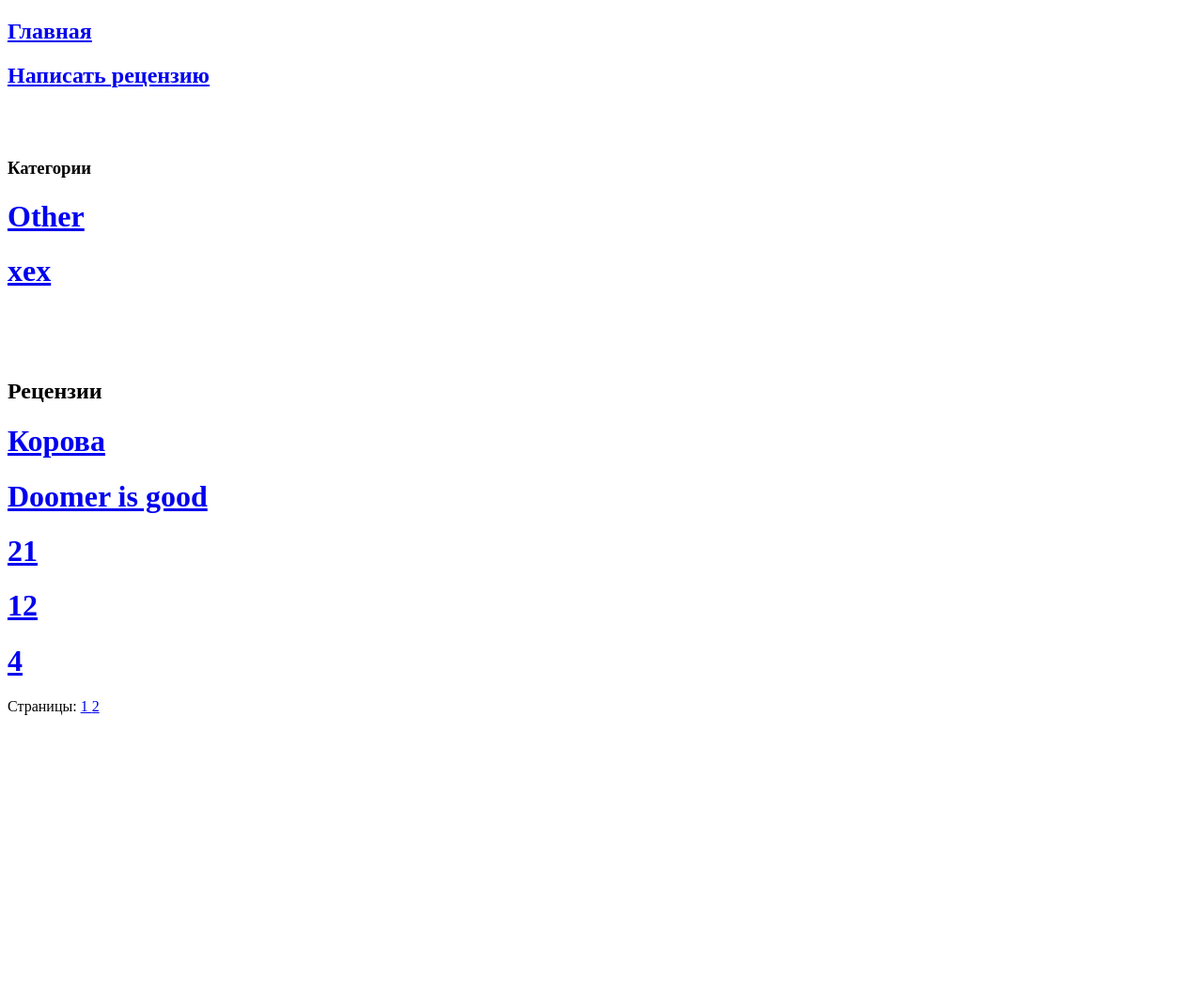
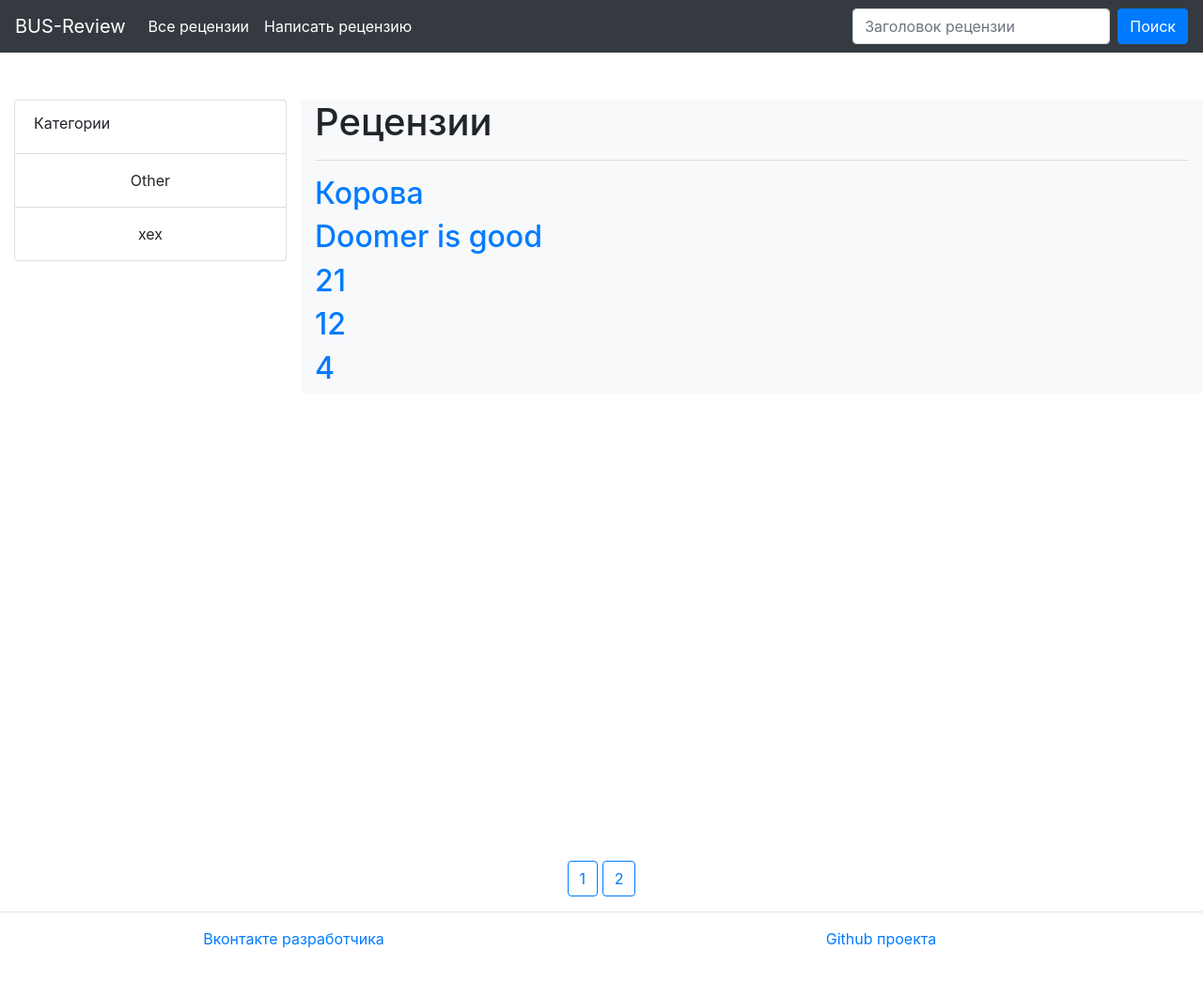
Before and after one commit to BUS410/BUSReview, a Django app: page / in a window 1280 px wide. Shown: the whole page at 94% size. Before the commit the page ends 761 px from the top, so only its background shows below. Run offline with Django 3.2, Linux system fonts and the light colour scheme; data comes from the database, SQL or seed files in the repository; both versions use the stored data as it was after the commit.

Commit message:
Decorated the home page and review page.

```diff
--- a/templates/base.html
+++ b/templates/base.html
@@ -7,13 +7,63 @@
             BUS-Review
         {% endblock %}
     </title>
+    <link rel="stylesheet" href="https://cdn.jsdelivr.net/npm/bootstrap@4.5.3/dist/css/bootstrap.min.css" integrity="sha384-TX8t27EcRE3e/ihU7zmQxVncDAy5uIKz4rEkgIXeMed4M0jlfIDPvg6uqKI2xXr2" crossorigin="anonymous">
+    <script src="https://code.jquery.com/jquery-3.5.1.slim.min.js" integrity="sha384-DfXdz2htPH0lsSSs5nCTpuj/zy4C+OGpamoFVy38MVBnE+IbbVYUew+OrCXaRkfj" crossorigin="anonymous"></script>
+<script src="https://cdn.jsdelivr.net/npm/bootstrap@4.5.3/dist/js/bootstrap.bundle.min.js" integrity="sha384-ho+j7jyWK8fNQe+A12Hb8AhRq26LrZ/JpcUGGOn+Y7RsweNrtN/tE3MoK7ZeZDyx" crossorigin="anonymous"></script>
 </head>
 <body>
-	<a href="{% url 'index' %}"><h2>Главная</h2></a>
-	<a href="{% url 'new_review' %}"><h2>Написать рецензию</h2></a>
-	<br><br>
-    {% block content %}
+    <nav class="navbar navbar-expand-lg navbar-dark bg-dark" style="margin-bottom: 50px;">
+      <a class="navbar-brand" href="{% url 'index' %}">BUS-Review</a>
+      <button class="navbar-toggler" type="button" data-toggle="collapse" data-target="#navbarSupportedContent" aria-controls="navbarSupportedContent" aria-expanded="false" aria-label="Toggle navigation">
+        <span class="navbar-toggler-icon"></span>
+      </button>
 
-    {% endblock %}
+      <div class="collapse navbar-collapse" id="navbarSupportedContent">
+        <ul class="navbar-nav mr-auto">
+          <li class="nav-item active">
+            <a class="nav-link" href="{% url 'index' %}">Все рецензии</a>
+          </li>
+          <li class="nav-item active">
+            <a class="nav-link" href="{% url 'new_review' %}">Написать рецензию</a>
+          </li>
+        </ul>
+        <form class="form-inline my-2 my-lg-0" action="{% url 'index' %}" method="POST">
+          {% csrf_token %}
+          <input class="form-control mr-sm-2" type="search" name="query" placeholder="Заголовок рецензии" aria-label="Search" value="{{ query }}">
+          <button class="btn btn-primary my-2 my-sm-0" type="submit">Поиск</button>
+        </form>
+      </div>
+    </nav>
+    <div id="wrapper" style="min-height: 100vh;" class="container-fluid">
+
+        {% block content %}
+        {% endblock %}
+
+    </div>
+
+    {% if pages %}
+        <div class="text-center">
+           {% for page in pages %}
+
+            {% if category %}
+              <a style="margin-top: 10px;" href="{% url 'category_page' category.id page %}">
+                 {{ page }}
+              </a>
+            {% else %}
+               <a class="btn btn-link btn-outline-primary" style="margin-top: 10px;" href="{% if query %}{% url 'query_page' page query %}{% else %}{% url 'page' page %}{% endif %}">
+                   {{ page }}
+               </a>
+            {% endif %}
+
+           {% endfor %}
+        </div>
+    {% endif %}
+    <footer class="footer" style="padding-bottom: 50px;">
+      <hr>
+      <div class="container-fluid row">
+        <a target="_blank" style="text-align: center;" href="https://vk.com/bus_410" class="col-6">Вконтакте разработчика</a>
+        <a target="_blank" style="text-align: center;" href="https://github.com/BUS410/BUS-Review" class="col-6">Github проекта</a>
+      </div>
+    </footer>
 </body>
 </html>
--- a/templates/comments.html
+++ b/templates/comments.html
@@ -15,10 +15,6 @@
 		<span>{{ comm.stars }}/10</span><br>
 		<p>{{ comm.content }}</p>
 	{% endfor %}
-	{% if not comments %}
-		<hr>
-		<h3>Комментарии не найдены, станьте первым!</h3>
-	{% endif %}
 	{% if pages %}
         <div class="text-center">
            {% for page in pages %}
--- a/templates/index.html
+++ b/templates/index.html
@@ -12,33 +12,33 @@
 
 
 {% block content %}
-    <h3>Категории</h3>
-    {% for cat in categories %}
-    <a href="{% url 'category' cat.id  %}">
-        <h1>{{ cat.name }}</h1>
-    </a>
-    {% endfor %}
-<br><br><br>
-    <h2>Рецензии</h2>
-    {% for rev in reviews %}
-      <a href="{% url 'review' rev.id %}">
-        <h1>{{ rev.title }}</h1>
-      </a>
-    {% endfor %}
-    {% if pages %}
-        <label>Страницы: </label>
-         {% for page in pages %}
+        <div class="row">
+        <div class="col-lg-3 col-padding">
+            <ul class="list-group">
 
-         	  {% if category %}
-         	  	<a style="margin-top: 10px;" href="{% url 'category_page' category.id page %}">
-                 {{ page }}
-             	</a>
-         	  {% else %}
-             <a style="margin-top: 10px;" href="{% if query %}{% url 'query_page' page query %}{% else %}{% url 'page' page %}{% endif %}">
-                 {{ page }}
-             </a>
-             {% endif %}
+              <li class="list-group-item">
+                <label>Категории</label>
+              </li>
 
-         {% endfor %}
-    {% endif %}
+              {% for cat in categories %}
+              <li class="list-group-item">
+                <a class="dropdown-item" href="{% url 'category' cat.id %}" style="text-align: center;">{{cat}}</a>
+              </li>
+              {% endfor %}
+
+
+            </ul>
+        </div>
+        <div class="col-lg-9 col-padding bg-light">
+            <h1>Рецензии</h1><hr>
+            {% if not reviews %}
+                <h3>Рецензии не найденны</h3>
+            {% endif %}
+            {% for rev in reviews %}
+              <a href="{% url 'review' rev.id %}">
+                <h2>{{ rev.title }}</h2>
+              </a>
+            {% endfor %}
+        </div>
+    </div>
 {% endblock %}
```
Also changed, not shown: templates/review.html (+13 -6 lines), db.sqlite3.
